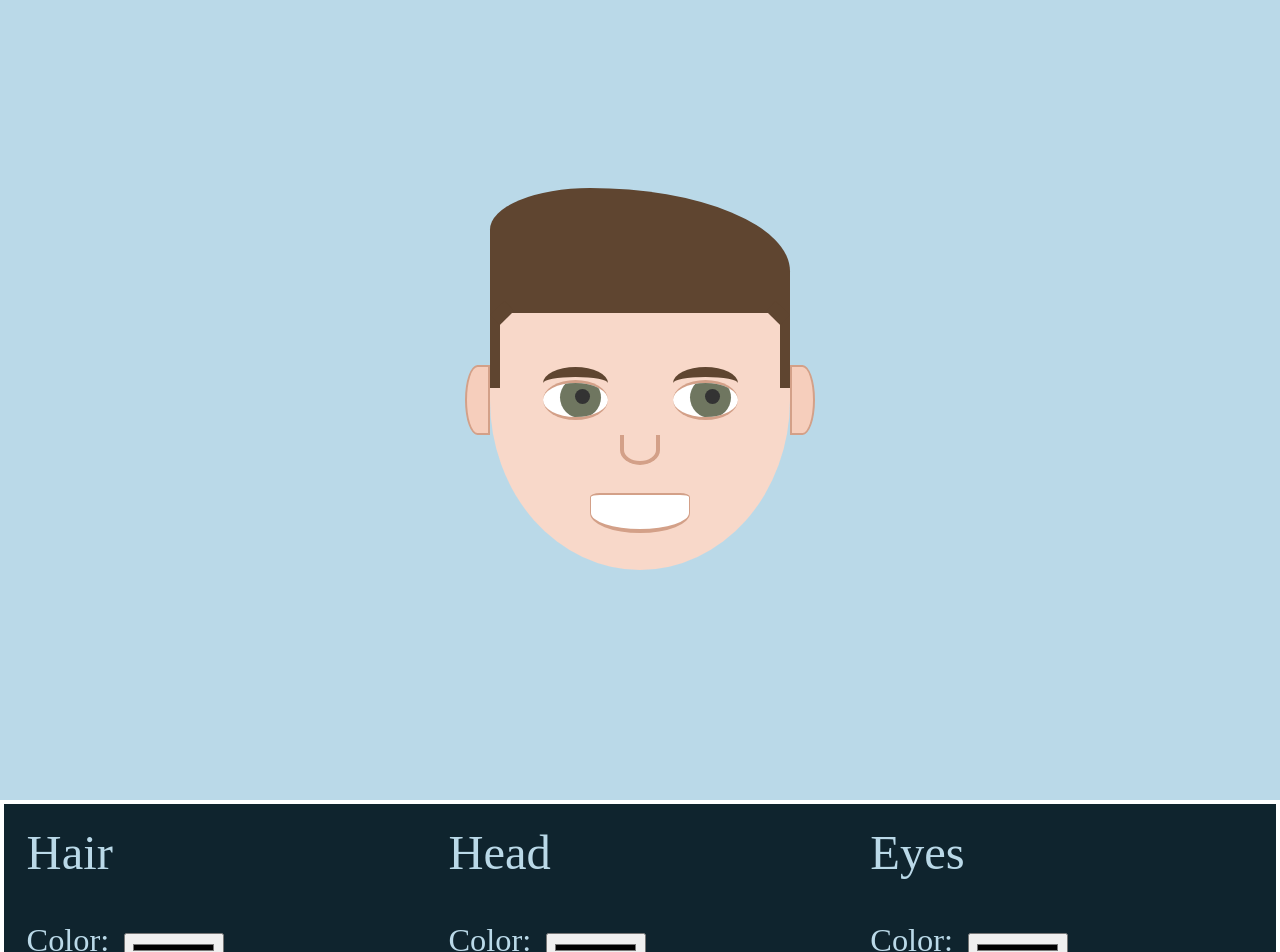
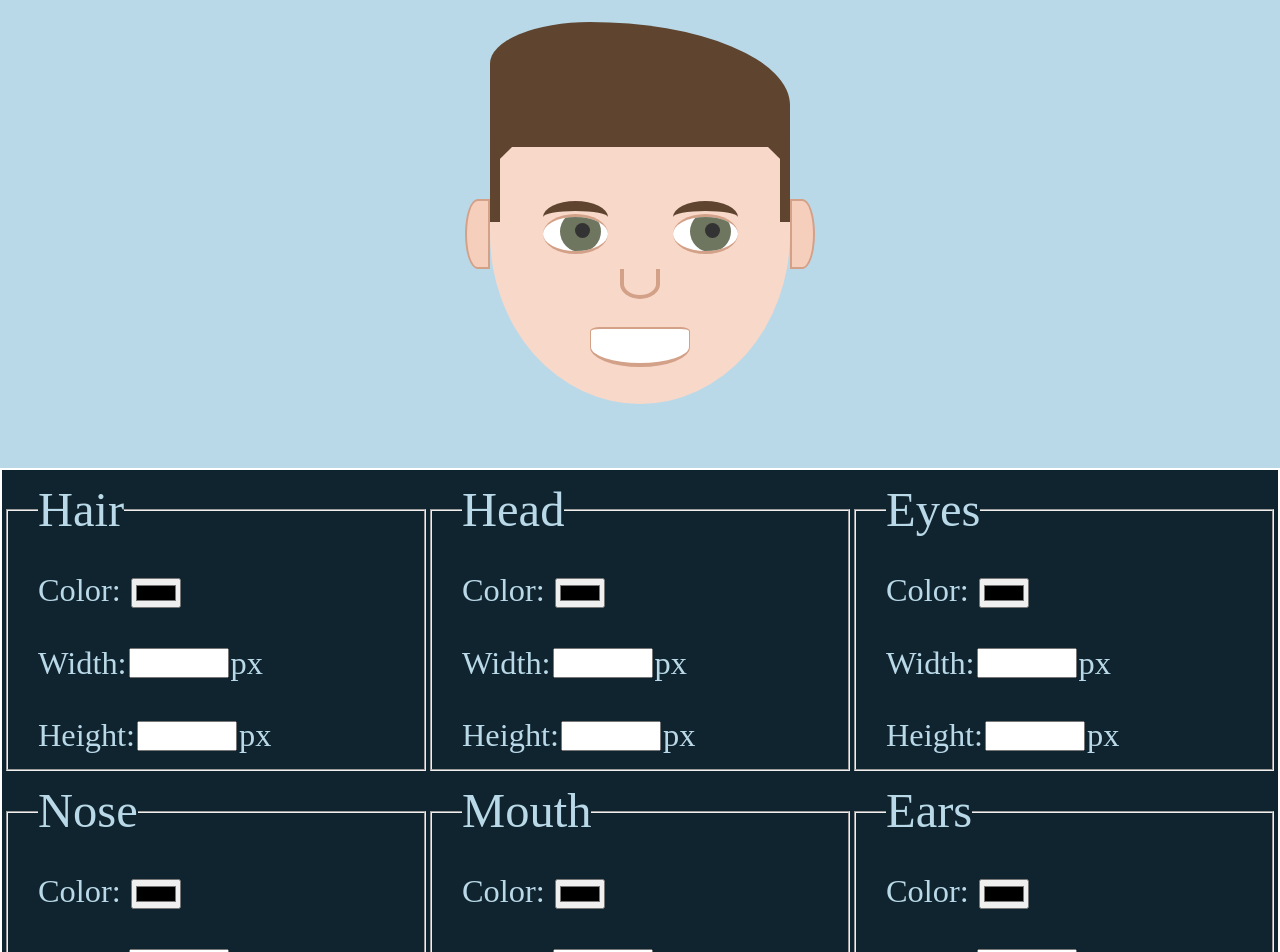
Before and after one commit to collerhatguy/face-maker-2, a React (Create React App) app: page / in a window 1280 px wide. Shown: the top 952 px of the page. Built offline with nearby package versions, Linux system fonts and the light colour scheme.

Commit message:
changed variables

```diff
--- a/src/styles/App.css
+++ b/src/styles/App.css
@@ -13,7 +13,6 @@ menu, nav, output, ruby, section, summary,
 time, mark, audio, video {
   margin: 0;
   padding: 0;
-  border: 0;
   font-size: 100%;
   font: inherit;
   vertical-align: baseline;
@@ -71,9 +70,9 @@ body {
   -webkit-box-align: center;
       -ms-flex-align: center;
           align-items: center;
-  width: 100vw;
-  height: 100vh;
+  width: 100%;
   background-color: #bad9e8;
+  padding: 5%;
 }
 
 .head {
@@ -244,8 +243,8 @@ body {
 }
 
 form {
-  padding: .2em;
-  margin: .2em;
+  padding: .2rem;
+  margin: .2rem;
   display: -ms-grid;
   display: grid;
   -ms-grid-columns: (1fr)[3];
@@ -258,8 +257,9 @@ form {
 form fieldset {
   font-size: 4.854rem;
   color: #bad9e8;
-  padding: .2em;
-  margin: .2em;
+  padding: .2rem;
+  padding-left: 3rem;
+  margin: .2rem;
 }
 
 form label {
@@ -270,8 +270,12 @@ form input {
   font-size: 3.236rem;
   width: 100px;
   height: 30px;
-  padding: .2em;
-  margin: .2em;
+  padding: .2rem;
+  margin: .2rem;
+}
+
+form input[type="color"] {
+  width: 50px;
 }
 
 @media only screen and (max-width: 480px) {
--- a/src/styles/App.scss
+++ b/src/styles/App.scss
@@ -25,17 +25,17 @@ $base-font-size: 1rem;
   display: flex;
   justify-content: center;
   align-items: center;
-  width: 100vw;
-  height: 100vh;
+  width: 100%;
   background-color: $primary-color;
+  padding: 5%;
 }
 
 @import "./faceDefault";
 
 // 5. form
 form {
-  padding: .2em;
-  margin: .2em;
+  padding: .2rem;
+  margin: .2rem;
   display: grid;
   grid-template-columns: repeat(3, 1fr);
   grid-template-rows: repeat(2, 1fr);
@@ -43,8 +43,9 @@ form {
   fieldset {
     @include font-size(3);
     color: $primary-color;
-    padding: .2em;
-    margin: .2em;
+    padding: .2rem;
+    padding-left: 3rem;
+    margin: .2rem;
   }
   label {
     @include font-size(2);
@@ -53,8 +54,11 @@ form {
     @include font-size(2);
     width: 100px;
     height: 30px;
-    padding: .2em;
-    margin: .2em;
+    padding: .2rem;
+    margin: .2rem;
+  }
+  input[type="color"] {
+    width: 50px;
   }
 }
 
--- a/src/styles/_reset.scss
+++ b/src/styles/_reset.scss
@@ -13,7 +13,6 @@ menu, nav, output, ruby, section, summary,
 time, mark, audio, video {
 	margin: 0;
 	padding: 0;
-	border: 0;
 	font-size: 100%;
 	font: inherit;
 	vertical-align: baseline;
```
Also changed, not shown: 1 other file (tests, documents, lock files or other folders).
